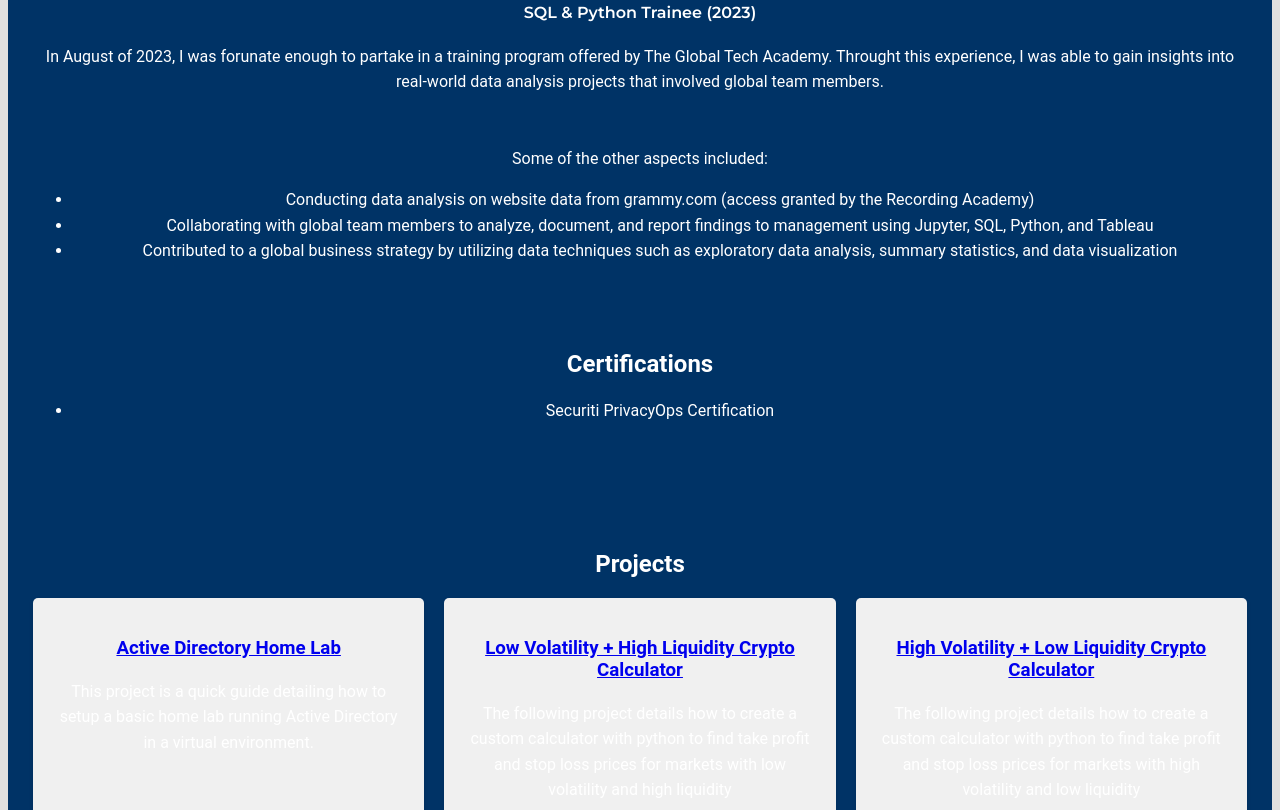
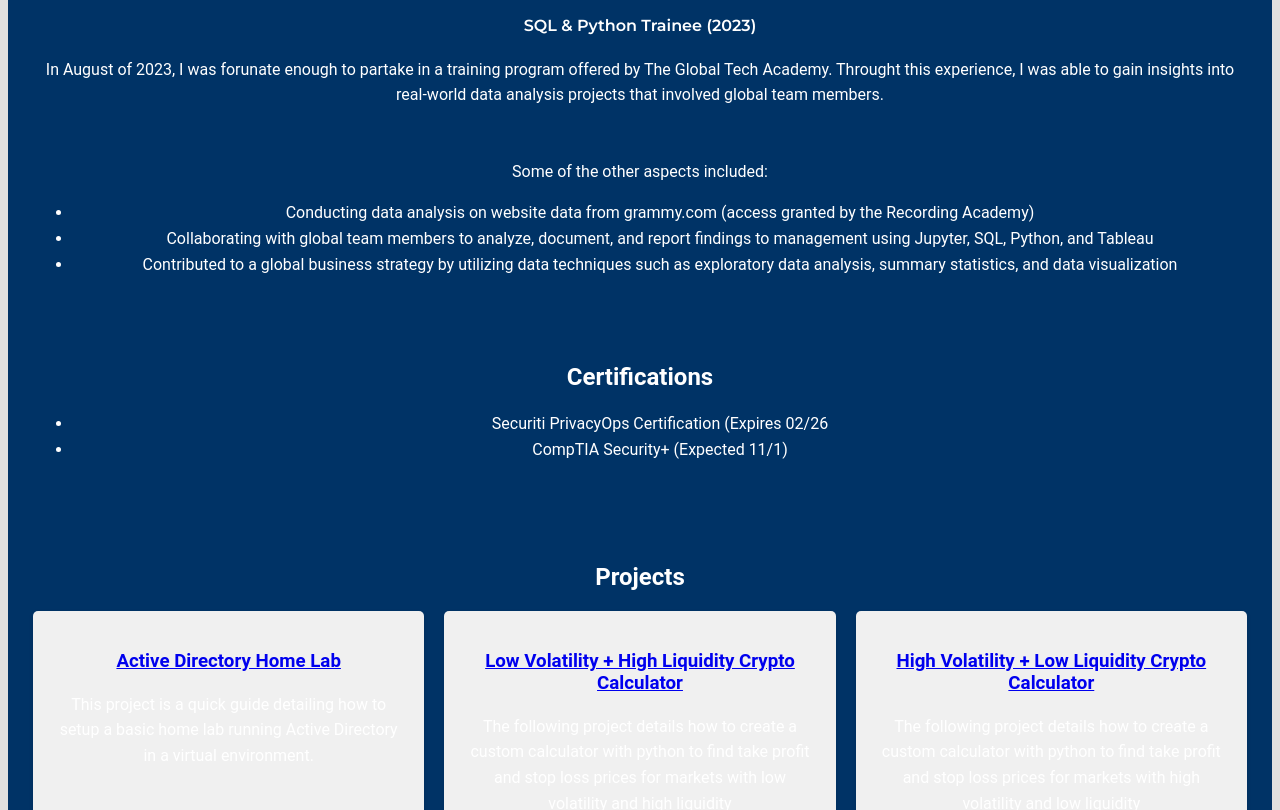
Before and after one commit to hthomas22/hthomas22.github.io, a plain HTML site: page index.html in a window 1280 px wide. Shown: the part 1193-2003 px from the top of the page. Drawn offline with nearby package versions, Linux system fonts and the light colour scheme.

Commit message:
Update index.html

```diff
--- a/index.html
+++ b/index.html
@@ -25,7 +25,7 @@
                     <li><a href="#skills">Skills</a></li>
                     <li><a href="#projects">Projects</a></li>
                 </ul>
-            <h3>"Wisdom is ont a product of schooling, but of the lifelong attempt to acquire it"<br> - Albert Einstein</h3>
+            <h2>"Wisdom is ont a product of schooling, but of the lifelong attempt to acquire it"<br> - Albert Einstein</h2>
             </nav>
         </div>
         <button id="dark-mode-toggle">Toggle Dark Mode</button>
@@ -81,7 +81,8 @@
         <section id="accomplishments" class="section">
             <h2>Certifications</h2>
             <ul>
-                <li>Securiti PrivacyOps Certification</li>
+                <li>Securiti PrivacyOps Certification (Expires 02/26</li>
+                <li>CompTIA Security+ (Expected 11/1)</li>
             </ul>
         </section>
 
```
